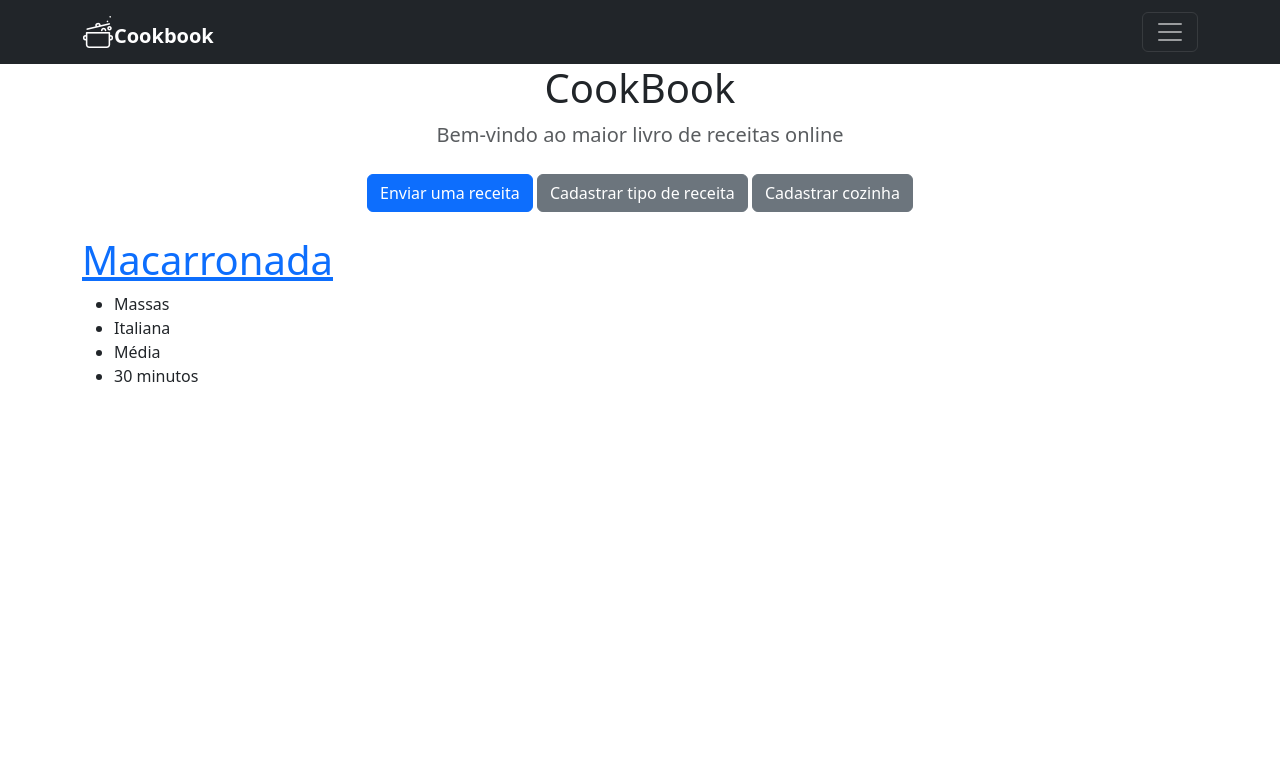
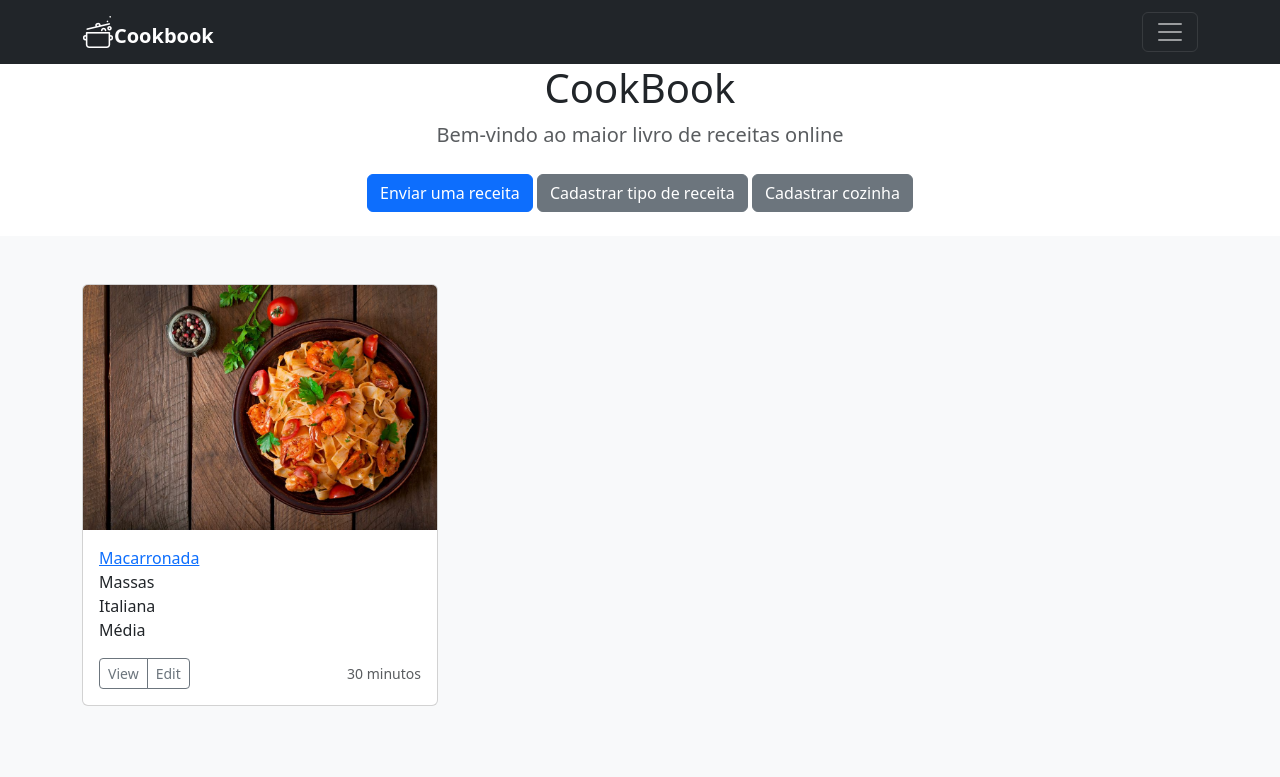
Before and after one commit to kellypc/my-cook-book, a Rails app: page /recipes in a window 1280 px wide. Shown: the top 777 px of the page. Run offline with Rails 7, Linux system fonts and the light colour scheme; data comes from the database, SQL or seed files in the repository; style sheets or scripts are compiled from the project's sources; some libraries are stand-ins or nearby versions.

Commit message:
Add image to recipe list

```diff
--- a/app/views/recipes/index.html.erb
+++ b/app/views/recipes/index.html.erb
@@ -42,14 +42,34 @@
 	</div>
 </section>
 
-<div class="container">
-	<% @recipes.each do |recipe| %>
-	<h1><%= link_to recipe.title, recipe %></h1>
-	<ul>
-		<li><%= recipe.recipe_type.name %></li>
-		<li><%= recipe.cuisine.name %></li>
-		<li><%= recipe.difficulty %></li>
-		<li><%= recipe.cook_time_min %></li>
-	</ul>
-	<% end %>
+<div class="album py-5 bg-light">
+	<div class="container">
+		<div class="row">
+			<% @recipes.each do |recipe| %>
+					<div class="col-md-4">
+						<div class="card mb-4 box-shadow">
+							<img class="card-img-top" src="/assets/receita.jpg" alt="Card image cap">
+							<div class="card-body">
+								<p class="card-text">
+									<%= link_to recipe.title, recipe %>
+										<br/>
+										<%= recipe.recipe_type.name %>
+										<br/>
+										<%= recipe.cuisine.name %>
+										<br/>
+										<%= recipe.difficulty %>
+								</p>
+								<div class="d-flex justify-content-between align-items-center">
+									<div class="btn-group">
+										<button type="button" class="btn btn-sm btn-outline-secondary">View</button>
+										<button type="button" class="btn btn-sm btn-outline-secondary">Edit</button>
+									</div>
+									<small class="text-muted"><%= recipe.cook_time_min %></small>
+								</div>
+							</div>
+						</div>
+					</div>
+			<% end %>
+		</div>
+	</div>
 </div>
```
Also changed, not shown: app/assets/images/receita.jpg (added).
